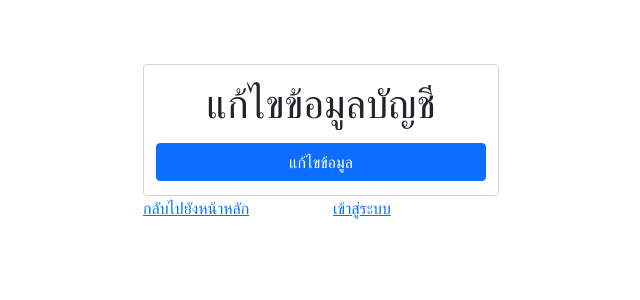
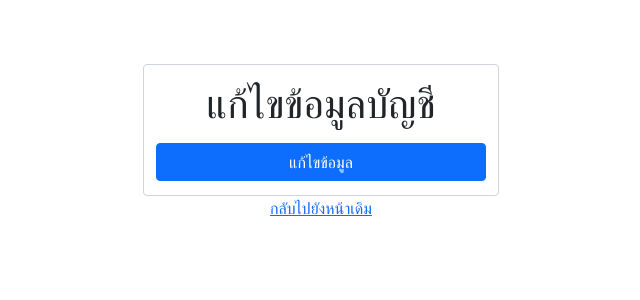
Before and after one commit to OngarjDev/OrderFoodOnline, a PHP site: page /Views/Shares/editaccount.php in a window 1280 px wide. Shown: the top 300 px of the page, without its empty margins (319-959 px from the left). Run offline with PHP 8.4, Linux system fonts and the light colour scheme; the visitor is signed in with stand-in values (Sample User, id 1); data that the repository does not hold is empty.

Commit message:
แก้ไขให้ EditProfile กลับไปยังหน้าเดิมได้

```diff
--- a/Views/Shares/editaccount.php
+++ b/Views/Shares/editaccount.php
@@ -57,14 +57,7 @@
 
                         <button type="submit" class="w-100 btn btn-primary mt-2 mb-2">แก้ไขข้อมูล</button>
                     </form>
-                    <div class="row mb-5">
-                        <div class="col">
-                            <a href="index.php" class=" w-100">กลับไปยังหน้าหลัก</a>
-                        </div>
-                        <div class="col">
-                            <a href="login.php" class=" w-100">เข้าสู่ระบบ</a>
-                        </div>
-                    </div>
+                        <div class="text-center"><a  href="<?=$_SERVER['HTTP_REFERER']?>">กลับไปยังหน้าเดิม</a></div>
                 </main>
             </div>
             <div class="col-4"></div>
```
